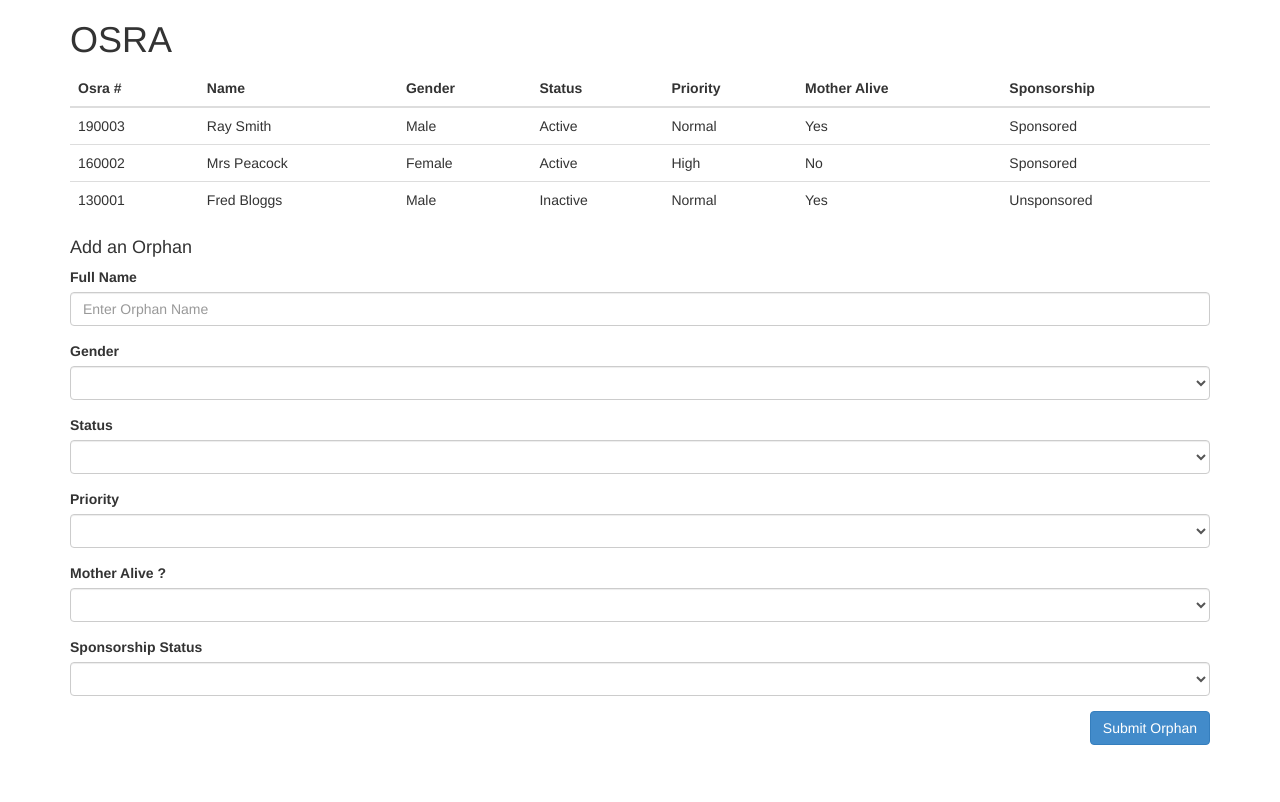
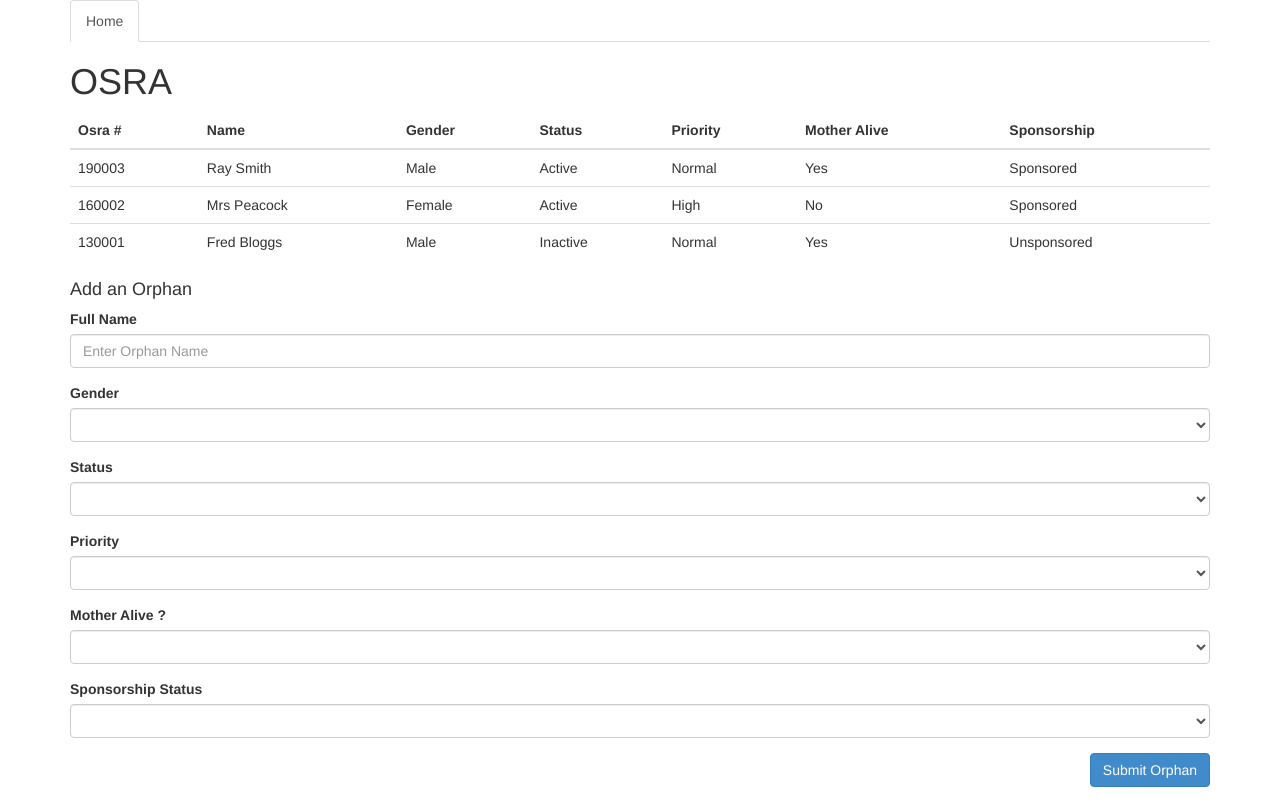
Before and after one commit to PurityControl/osra-angular, a plain HTML site: page index.html in a window 1280 px wide. Drawn offline with Linux system fonts and the light colour scheme.

Commit message:
added menu

```diff
--- a/index.html
+++ b/index.html
@@ -8,6 +8,9 @@
 </head>
 <body>
   <div class="container">
+    <ul class="nav nav-tabs">
+      <li role="presentation" class="active"><a href="#">Home</a></li>
+    </ul>
     <h1> OSRA </h1>
     <div ng-controller="OrphanController as orphanCtrl">
       <table class="table">
```
